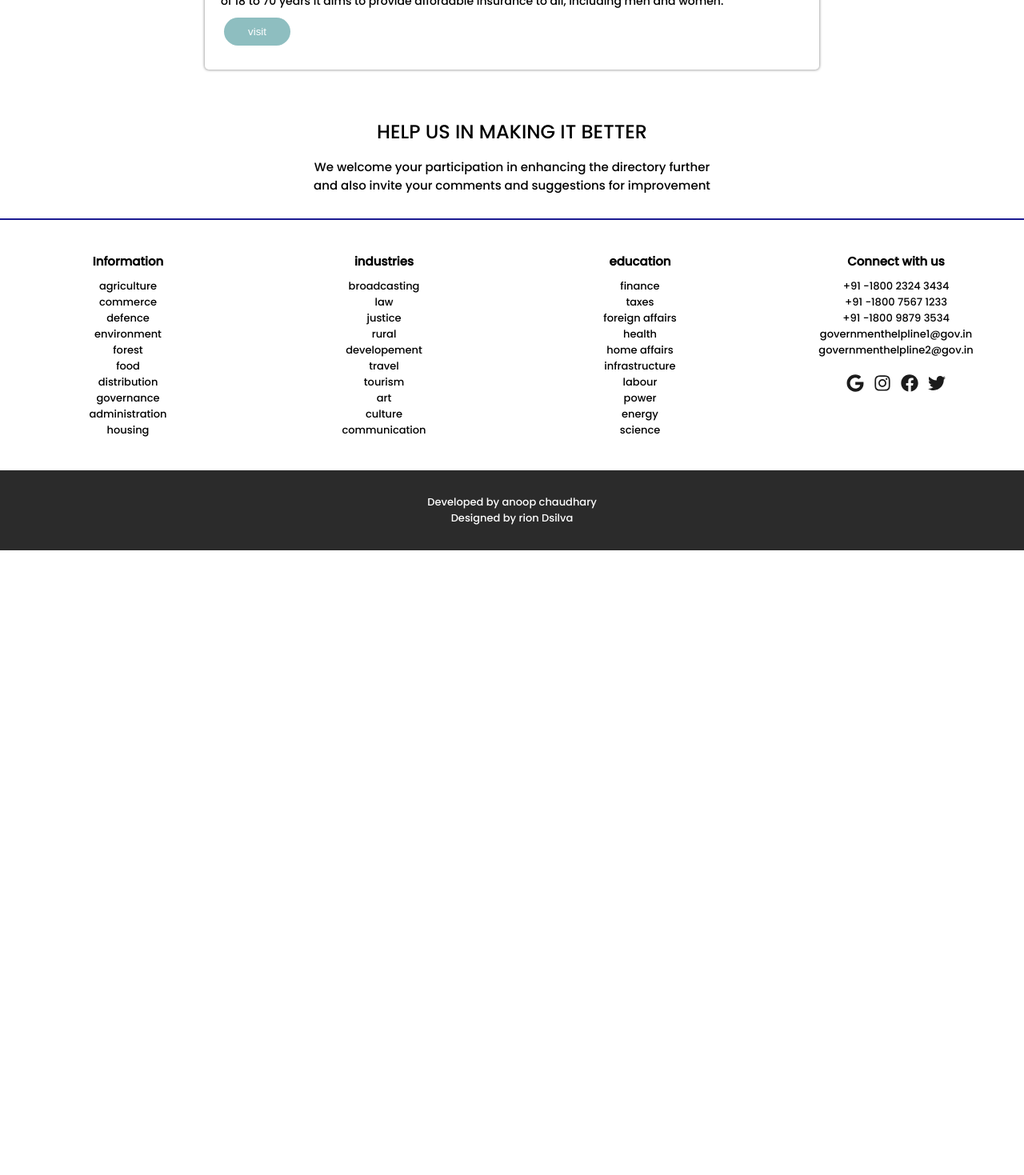
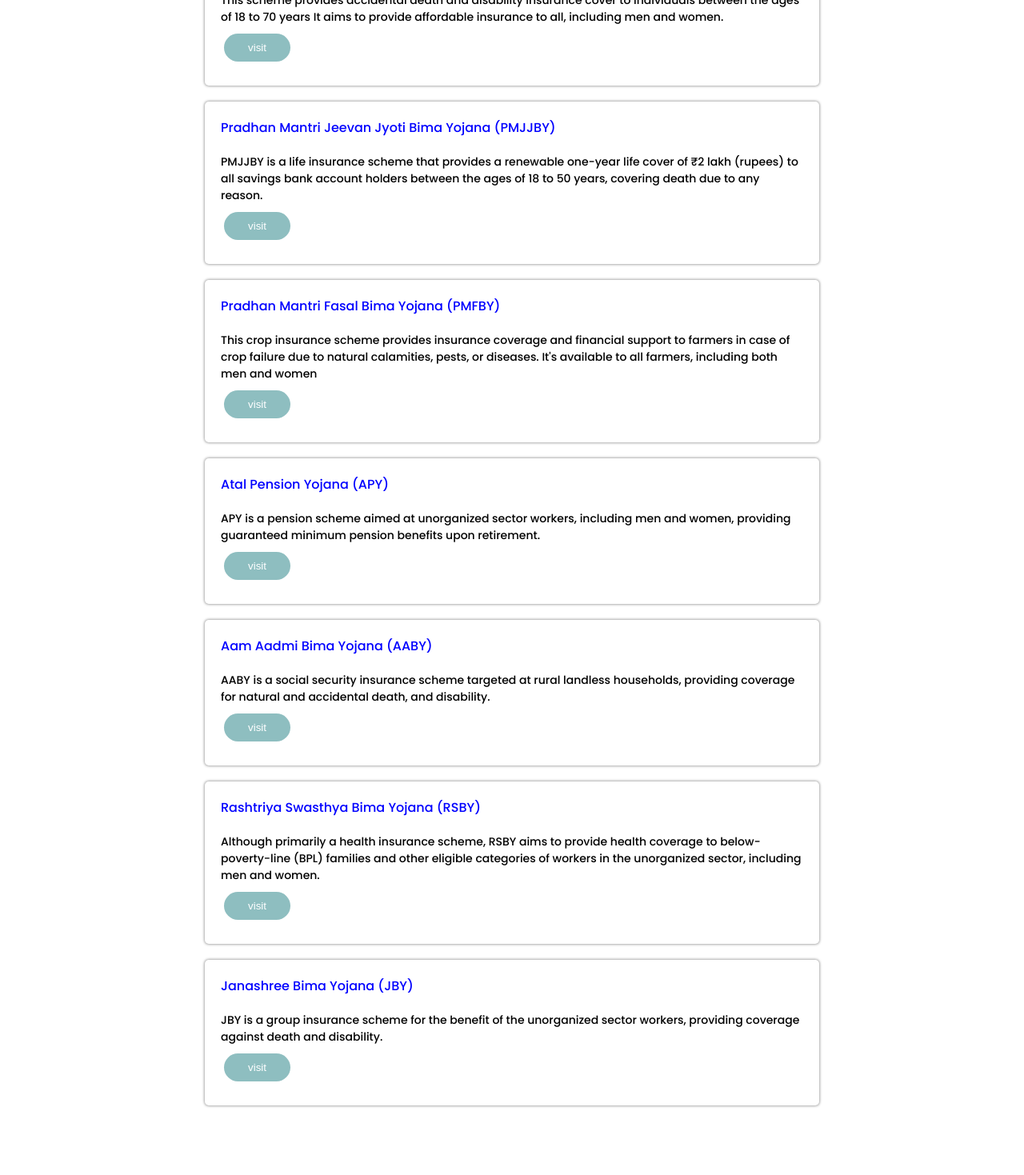
Before and after one commit to D1urga/sevasetufrontend, a Next.js app: page /insurance in a window 1280 px wide. Shown: the part 260-1729 px from the top of the page at 80% size. Before the commit the page ends 948 px from the top, so only its background shows below. Built offline with nearby package versions, Linux system fonts and the light colour scheme.

Commit message:
data changed

```diff
--- a/src/app/components/navbar.js
+++ b/src/app/components/navbar.js
@@ -60,7 +60,7 @@
         <li>
           <Link
             onClick={() => {
-              setIsNavbarOpen(!isNavbarOpen);
+              setIsNavbarOpen(false);
             }}
             href="/landingPage"
           >
@@ -71,7 +71,7 @@
         <li>
           <Link
             onClick={() => {
-              setIsNavbarOpen(!isNavbarOpen);
+              setIsNavbarOpen(false);
             }}
             href="/documents"
           >
@@ -84,7 +84,7 @@
         <li>
           <Link
             onClick={() => {
-              setIsNavbarOpen(!isNavbarOpen);
+              setIsNavbarOpen(false);
             }}
             href="./scheme"
           >
@@ -94,7 +94,7 @@
         <li>
           <Link
             onClick={() => {
-              setIsNavbarOpen(!isNavbarOpen);
+              setIsNavbarOpen(false);
             }}
             href="./complaint"
           >
@@ -104,7 +104,7 @@
         <li>
           <Link
             onClick={() => {
-              setIsNavbarOpen(!isNavbarOpen);
+              setIsNavbarOpen(false);
             }}
             href="./anonymousComplaint"
           >
@@ -114,7 +114,7 @@
         <li>
           <Link
             onClick={() => {
-              setIsNavbarOpen(!isNavbarOpen);
+              setIsNavbarOpen(false);
             }}
             href="./admin"
           >
--- a/src/app/insurance/insurance.module.css
+++ b/src/app/insurance/insurance.module.css
@@ -13,6 +13,7 @@
     border-radius: 5px;
     padding: 20px;
     box-shadow: rgb(170, 170, 170) 0px 0px 3px 1px;
+    margin: 20px 0;
   }
   .p1 {
     color: blue;
@@ -45,6 +46,7 @@
     border-radius: 5px;
     padding: 20px;
     box-shadow: rgb(170, 170, 170) 0px 0px 3px 1px;
+    margin: 20px 0;
   }
   .p1 {
     color: blue;
@@ -77,6 +79,7 @@
     border-radius: 5px;
     padding: 20px;
     box-shadow: rgb(170, 170, 170) 0px 0px 3px 1px;
+    margin: 20px 0;
   }
   .p1 {
     color: blue;
--- a/src/app/insurance/page.js
+++ b/src/app/insurance/page.js
@@ -9,6 +9,40 @@
        insurance cover to
        individuals between the ages of 18 to 70 years
         It aims to provide affordable insurance to all, including men and women.`,
+    },
+    {
+      title: "Pradhan Mantri Jeevan Jyoti Bima Yojana (PMJJBY)",
+      des: `PMJJBY is a life insurance scheme that provides a renewable one-year life cover of ₹2 lakh (rupees)
+      to all savings bank account holders between the ages of 18 to 50 years, covering death due to any reason.`,
+    },
+    {
+      title: "Pradhan Mantri Fasal Bima Yojana (PMFBY)",
+      des: `This crop insurance scheme provides insurance coverage and financial support to farmers in case of crop
+      failure due to natural calamities, pests, or diseases. It's available to all farmers, including both men and women`,
+    },
+    {
+      title: "Atal Pension Yojana (APY)",
+      des: `APY is a pension scheme aimed at unorganized
+       sector workers, including men and women,
+        providing guaranteed minimum pension benefits upon retirement.`,
+    },
+    {
+      title: "Aam Aadmi Bima Yojana (AABY)",
+      des: `AABY is a social security insurance scheme targeted
+       at rural landless households, providing coverage for natural
+        and accidental death, and disability.`,
+    },
+    {
+      title: "Rashtriya Swasthya Bima Yojana (RSBY)",
+      des: `Although primarily a health insurance scheme, RSBY aims to provide health coverage to
+       below-poverty-line (BPL) families and other eligible categories
+       of workers in the unorganized sector, including men and women.`,
+    },
+    {
+      title: "Janashree Bima Yojana (JBY)",
+      des: ` JBY is a group insurance scheme for the
+      benefit of the unorganized sector workers, providing
+       coverage against death and disability.`,
     },
   ];
   return (
```
